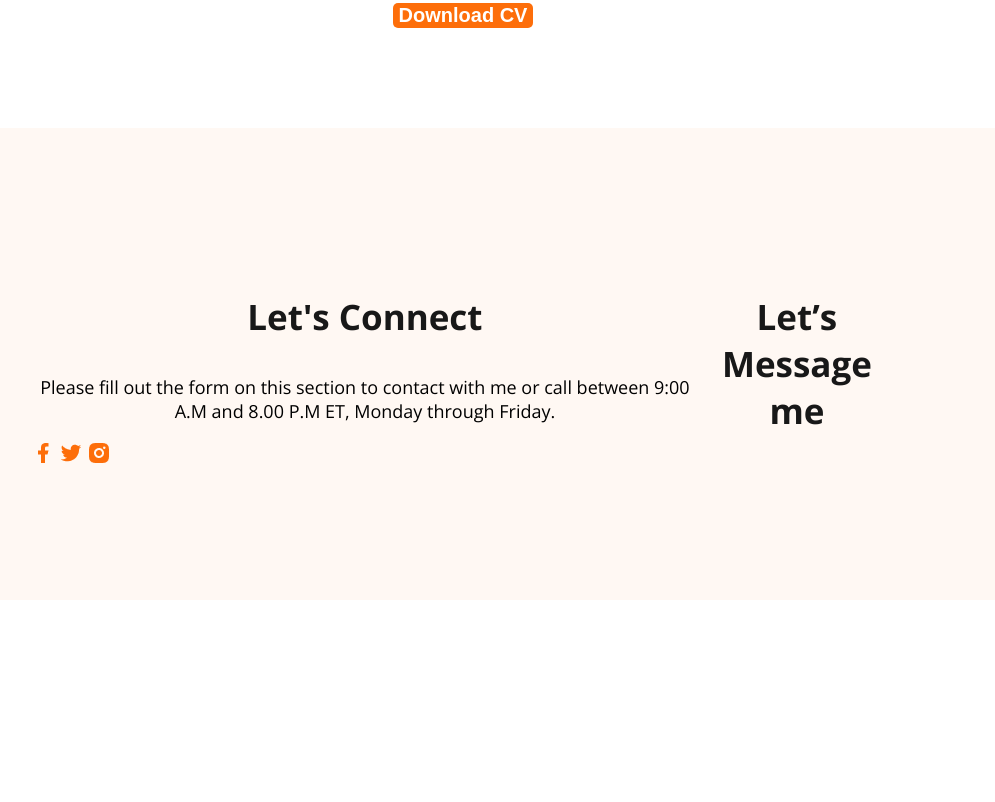
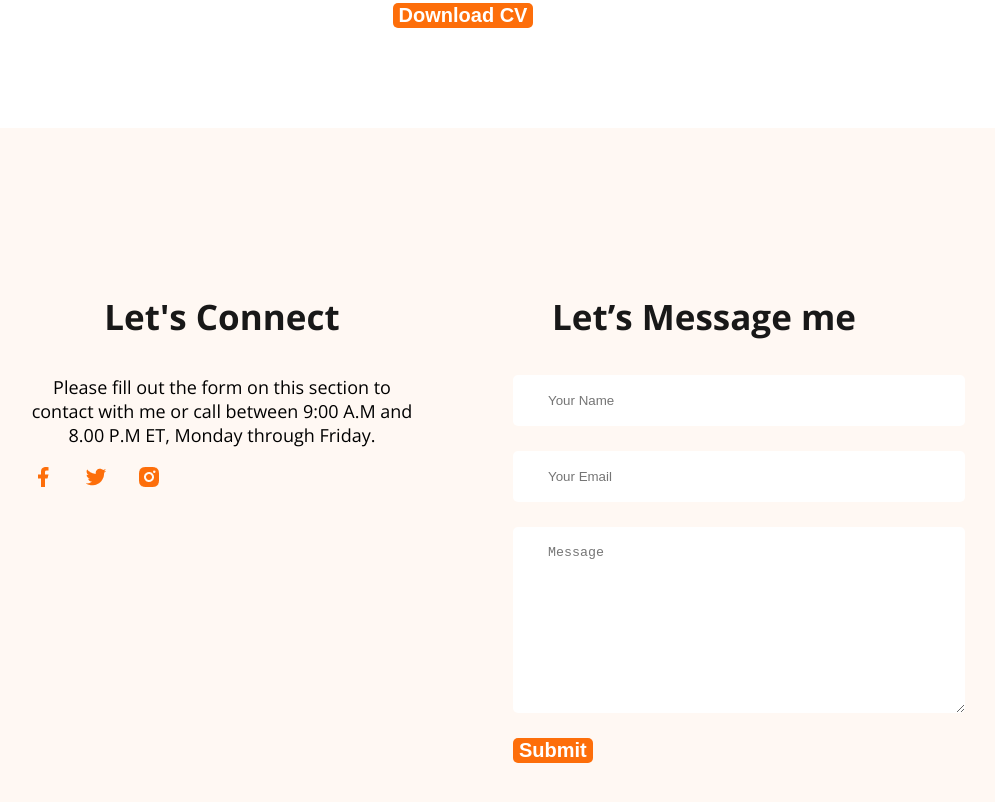
Before and after one commit to airubel/web-developer-portfolio, a plain HTML site: page index.html in a window 1280 px wide. Shown: the part 3138-3940 px from the top of the page, without its empty margins (177-1172 px from the left). Before the commit the page ends 3746 px from the top, so only its background shows below. Drawn offline with nearby package versions, Linux system fonts and the light colour scheme.

Commit message:
finished footer section with contact form

```diff
--- a/index.html
+++ b/index.html
@@ -152,8 +152,15 @@
                 <a href=""><img src="images/icons/insta.png" alt=""></a>
             </div>
         </div>
-        <div class="footer-column"></div>
+        <div class="footer-column">
         <h3 class="section-title">Let’s Message me</h3>
+        <form class="contact" action="">
+            <input type="text" placeholder="Your Name">
+            <input type="email" name="" placeholder="Your Email" id="">
+            <textarea name="" placeholder="Message" id="" cols="30" rows="10"></textarea>
+            <input class="btn-primary" type="submit" value="Submit">
+        </form>
+    </div>
     </footer>
 </body>
 </html>
--- a/styles/portfolio.css
+++ b/styles/portfolio.css
@@ -162,7 +162,8 @@ main section {
     font-weight: 700;
     margin-bottom: 10px;
 }
-.resume-item-institute{
+
+.resume-item-institute {
     margin-bottom: 20px;
     margin-top: 0px;
 }
@@ -172,18 +173,39 @@ main section {
 .resume-item-description {
     color: #757575;
 }
-.resume-container hr{
+
+.resume-container hr {
     margin: 30px;
 }
 
-.download-cv{
+.download-cv {
     text-align: center;
     margin-top: 50px;
 }
+
 /* footer style */
-footer{
+footer {
     display: flex;
+    gap: 100px;
     background: #FFF8F3;
     margin-top: 100px;
     padding: 130px 200px;
 }
+
+.footer-column {
+    width: 50%;
+}
+.social-links a{
+    margin-right: 25px;
+}
+.contact input[type="text"], .contact input[type="email"],
+textarea {
+    display: block;
+    margin-bottom: 25px;
+    padding: 18px 35px;
+    color: #757575;
+    border-radius: 5px;
+    background:#FFF;
+    border: 0;
+    width: 100%;
+}
```
